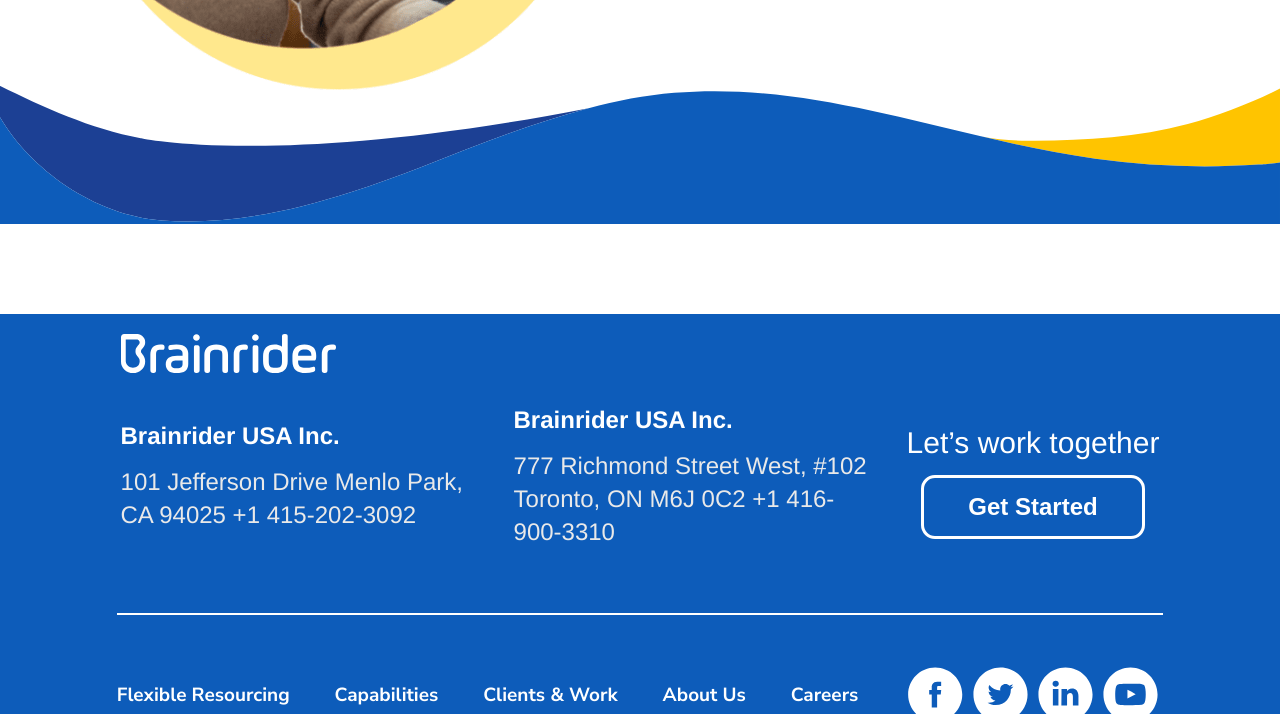
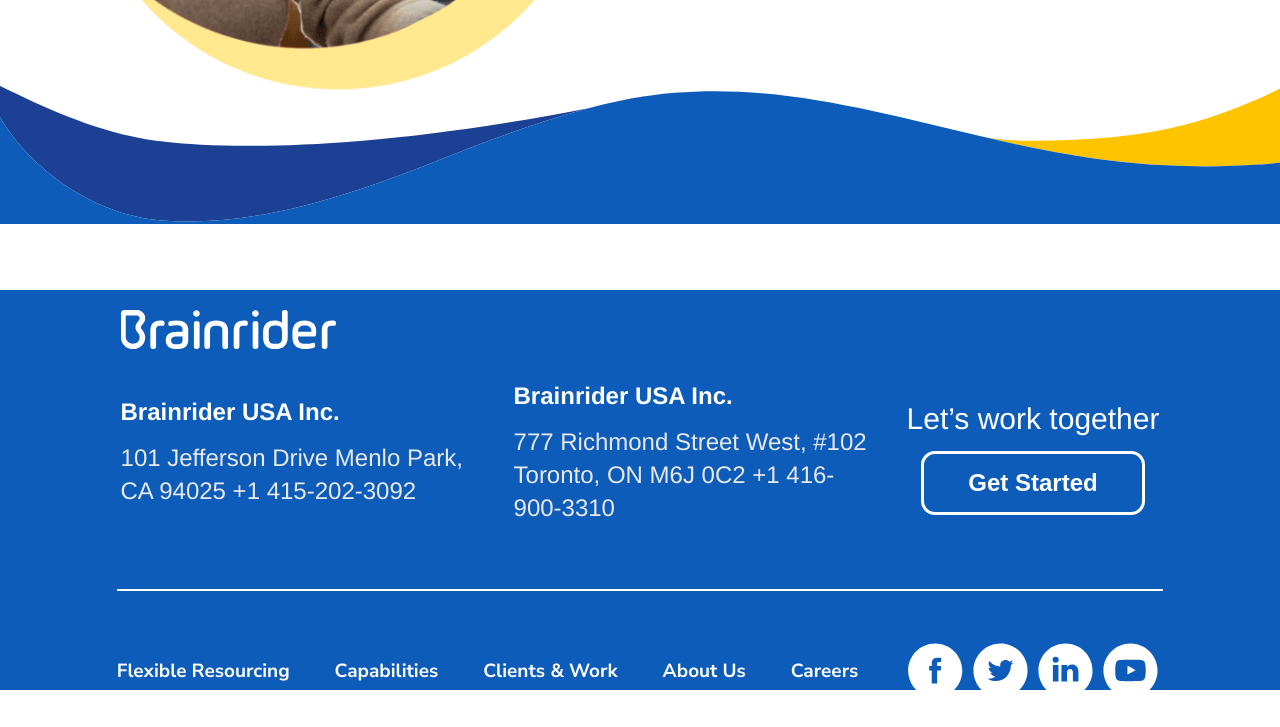
Before and after one commit to Mustafaali82/Brain-Rider, a plain HTML site: page index.html in a window 1280 px wide. Shown: the part 4813-5540 px from the top of the page. After the commit the page ends 5516 px from the top, so only its background shows below. Drawn offline with Linux system fonts and the light colour scheme.

Commit message:
File Update

```diff
--- a/style.css
+++ b/style.css
@@ -321,7 +321,7 @@ li:hover {
   background-color: #0d5cba;
   height: 50vh;
   position: relative;
-  top: 228px;
+  top: 204px;
   display: flex;
   justify-content: center;
   align-items: center;
```
Also changed, not shown: index.html (+1 -1 lines).
